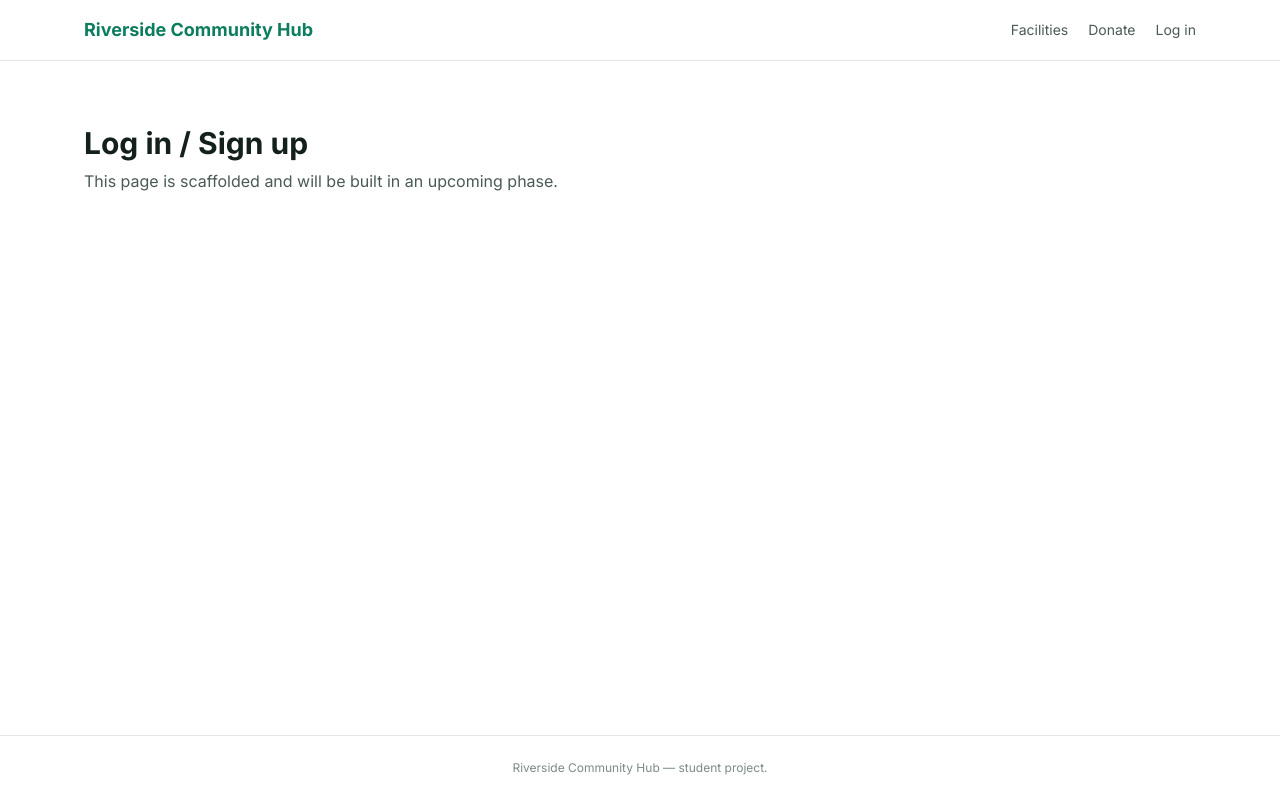
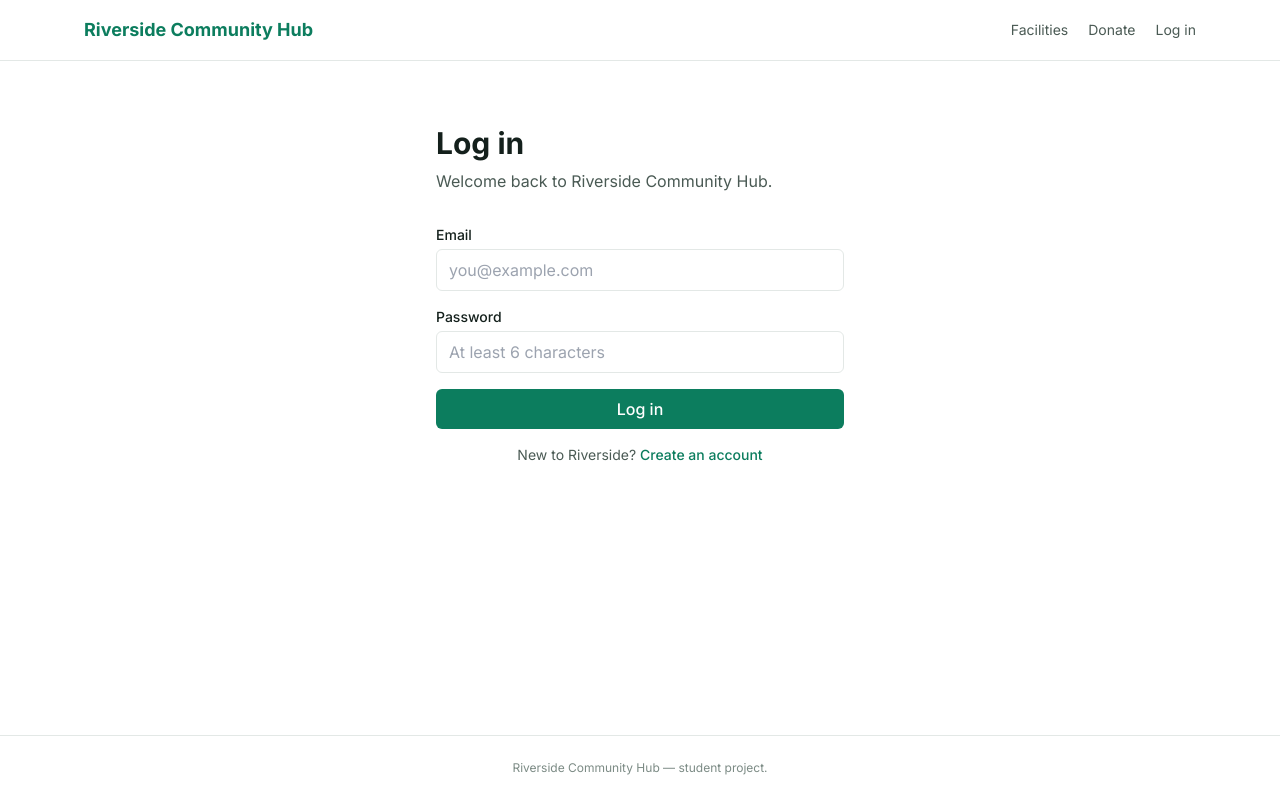
Before and after one commit to kabelomathapo6-lab/riverside-community-hub, a React app in the folder frontend/: page /login in a window 1280 px wide. Built offline with nearby package versions, Linux system fonts and the light colour scheme; no server answers; the HTML template or start-up script is replaced by a standard one.

Commit message:
frontend: add auth foundation (API helper, auth context) and working login page

```diff
--- a/frontend/src/App.tsx
+++ b/frontend/src/App.tsx
@@ -2,6 +2,7 @@
 // Public pages are open; member/staff/admin areas will be gated by auth
 // and role as we build each feature.
 import { BrowserRouter, Routes, Route, Link } from "react-router-dom";
+import LoginPage from "./pages/LoginPage";
 
 function Shell({ children }: { children: React.ReactNode }) {
   return (
@@ -41,7 +42,7 @@ export default function App() {
           <Route path="/" element={<Placeholder title="Welcome to Riverside" />} />
           <Route path="/facilities" element={<Placeholder title="Facilities & Availability" />} />
           <Route path="/donate" element={<Placeholder title="Donation Drive" />} />
-          <Route path="/login" element={<Placeholder title="Log in / Sign up" />} />
+          <Route path="/login" element={<LoginPage />} />
           <Route path="/dashboard" element={<Placeholder title="Member Dashboard" />} />
           <Route path="/admin" element={<Placeholder title="Admin Dashboard" />} />
           <Route path="*" element={<Placeholder title="Page not found" />} />
--- /dev/null
+++ b/frontend/src/lib/AuthContext.tsx
@@ -0,0 +1,96 @@
+// src/lib/AuthContext.tsx
+//
+// Holds the logged-in user's session and profile, and exposes login,
+// signup, and logout. Any component can call useAuth() to know who is
+// logged in and what their role is. This is what lets the header switch
+// between "Log in" and "Logout", and lets pages redirect if not allowed.
+
+import {
+  createContext,
+  useContext,
+  useEffect,
+  useState,
+} from "react";
+import type { ReactNode } from "react";
+import type { Session } from "@supabase/supabase-js";
+import { supabase } from "./supabase";
+import { api } from "./api";
+import type { Profile } from "../types/shared";
+
+interface AuthValue {
+  session: Session | null;
+  profile: Profile | null;
+  loading: boolean;
+  signIn: (email: string, password: string) => Promise<void>;
+  signUp: (email: string, password: string, fullName: string) => Promise<void>;
+  signOut: () => Promise<void>;
+}
+
+const AuthContext = createContext<AuthValue | undefined>(undefined);
+
+export function AuthProvider({ children }: { children: ReactNode }) {
+  const [session, setSession] = useState<Session | null>(null);
+  const [profile, setProfile] = useState<Profile | null>(null);
+  const [loading, setLoading] = useState(true);
+
+  // Load the user's profile row from our backend (RLS-scoped to them).
+  async function loadProfile() {
+    try {
+      const p = await api.get("/profiles/me");
+      setProfile(p);
+    } catch {
+      setProfile(null);
+    }
+  }
+
+  useEffect(() => {
+    // Get any existing session on first load.
+    supabase.auth.getSession().then(({ data }) => {
+      setSession(data.session);
+      if (data.session) loadProfile().finally(() => setLoading(false));
+      else setLoading(false);
+    });
+
+    // React to future login/logout events.
+    const { data: sub } = supabase.auth.onAuthStateChange((_event, sess) => {
+      setSession(sess);
+      if (sess) loadProfile();
+      else setProfile(null);
+    });
+
+    return () => sub.subscription.unsubscribe();
+  }, []);
+
+  async function signIn(email: string, password: string) {
+    const { error } = await supabase.auth.signInWithPassword({ email, password });
+    if (error) throw new Error(error.message);
+  }
+
+  async function signUp(email: string, password: string, fullName: string) {
+    const { error } = await supabase.auth.signUp({
+      email,
+      password,
+      options: { data: { full_name: fullName } },
+    });
+    if (error) throw new Error(error.message);
+  }
+
+  async function signOut() {
+    await supabase.auth.signOut();
+    setProfile(null);
+  }
+
+  return (
+    <AuthContext.Provider
+      value={{ session, profile, loading, signIn, signUp, signOut }}
+    >
+      {children}
+    </AuthContext.Provider>
+  );
+}
+
+export function useAuth() {
+  const ctx = useContext(AuthContext);
+  if (!ctx) throw new Error("useAuth must be used inside <AuthProvider>");
+  return ctx;
+}
--- /dev/null
+++ b/frontend/src/lib/api.ts
@@ -0,0 +1,58 @@
+// src/lib/api.ts
+//
+// A small wrapper around fetch for talking to our backend API.
+// It automatically attaches the logged-in user's Supabase access token
+// as a Bearer header, so individual pages never have to think about auth.
+// The base URL comes from VITE_API_URL (http://localhost:4000 in dev).
+
+import { supabase } from "./supabase";
+
+const BASE = import.meta.env.VITE_API_URL ?? "http://localhost:4000";
+
+async function authHeader(): Promise<Record<string, string>> {
+  const { data } = await supabase.auth.getSession();
+  const token = data.session?.access_token;
+  return token ? { Authorization: `Bearer ${token}` } : {};
+}
+
+async function handle(res: Response) {
+  if (!res.ok) {
+    // Our backend always sends { error: "..." } on failure.
+    let message = `Request failed (${res.status})`;
+    try {
+      const body = await res.json();
+      if (body?.error) message = body.error;
+    } catch {
+      // response had no JSON body; keep the generic message
+    }
+    throw new Error(message);
+  }
+  // Some endpoints (like CSV) are not JSON; callers that need those can use
+  // fetch directly. Everything in our app returns JSON.
+  return res.json();
+}
+
+export const api = {
+  async get(path: string) {
+    const res = await fetch(`${BASE}${path}`, {
+      headers: { ...(await authHeader()) },
+    });
+    return handle(res);
+  },
+  async post(path: string, body?: unknown) {
+    const res = await fetch(`${BASE}${path}`, {
+      method: "POST",
+      headers: { "Content-Type": "application/json", ...(await authHeader()) },
+      body: body ? JSON.stringify(body) : undefined,
+    });
+    return handle(res);
+  },
+  async patch(path: string, body?: unknown) {
+    const res = await fetch(`${BASE}${path}`, {
+      method: "PATCH",
+      headers: { "Content-Type": "application/json", ...(await authHeader()) },
+      body: body ? JSON.stringify(body) : undefined,
+    });
+    return handle(res);
+  },
+};
--- a/frontend/src/main.tsx
+++ b/frontend/src/main.tsx
@@ -2,9 +2,12 @@ import { StrictMode } from "react";
 import { createRoot } from "react-dom/client";
 import "./index.css";
 import App from "./App.tsx";
+import { AuthProvider } from "./lib/AuthContext";
 
 createRoot(document.getElementById("root")!).render(
   <StrictMode>
-    <App />
+    <AuthProvider>
+      <App />
+    </AuthProvider>
   </StrictMode>,
 );
--- /dev/null
+++ b/frontend/src/pages/LoginPage.tsx
@@ -0,0 +1,127 @@
+// src/pages/LoginPage.tsx
+//
+// Handles both logging in and signing up, toggled by a mode switch.
+// On success it sends the user to their dashboard. Sign-up passes the
+// full name through to Supabase metadata, which our database trigger uses
+// to fill the new profile row.
+
+import { useState } from "react";
+import { useNavigate } from "react-router-dom";
+import { useAuth } from "../lib/AuthContext";
+
+export default function LoginPage() {
+  const { signIn, signUp } = useAuth();
+  const navigate = useNavigate();
+
+  const [mode, setMode] = useState<"login" | "signup">("login");
+  const [fullName, setFullName] = useState("");
+  const [email, setEmail] = useState("");
+  const [password, setPassword] = useState("");
+  const [error, setError] = useState<string | null>(null);
+  const [notice, setNotice] = useState<string | null>(null);
+  const [busy, setBusy] = useState(false);
+
+  async function handleSubmit() {
+    setError(null);
+    setNotice(null);
+    setBusy(true);
+    try {
+      if (mode === "login") {
+        await signIn(email, password);
+        navigate("/dashboard");
+      } else {
+        await signUp(email, password, fullName);
+        // Depending on Supabase settings, sign-up may require email
+        // confirmation before the first login works.
+        setNotice(
+          "Account created. If email confirmation is on, check your inbox, then log in.",
+        );
+        setMode("login");
+      }
+    } catch (err) {
+      setError(err instanceof Error ? err.message : "Something went wrong");
+    } finally {
+      setBusy(false);
+    }
+  }
+
+  return (
+    <div className="mx-auto max-w-md px-5 py-16">
+      <h1 className="text-3xl font-bold">
+        {mode === "login" ? "Log in" : "Create your membership"}
+      </h1>
+      <p className="mt-2 text-ink-soft">
+        {mode === "login"
+          ? "Welcome back to Riverside Community Hub."
+          : "Join Riverside to book facilities and track your membership."}
+      </p>
+
+      <div className="mt-8 space-y-4">
+        {mode === "signup" && (
+          <div>
+            <label className="block text-sm font-medium">Full name</label>
+            <input
+              className="mt-1 w-full rounded-md border border-line px-3 py-2"
+              value={fullName}
+              onChange={(e) => setFullName(e.target.value)}
+              placeholder="Thabo Mokoena"
+            />
+          </div>
+        )}
+        <div>
+          <label className="block text-sm font-medium">Email</label>
+          <input
+            type="email"
+            className="mt-1 w-full rounded-md border border-line px-3 py-2"
+            value={email}
+            onChange={(e) => setEmail(e.target.value)}
+            placeholder="you@example.com"
+          />
+        </div>
+        <div>
+          <label className="block text-sm font-medium">Password</label>
+          <input
+            type="password"
+            className="mt-1 w-full rounded-md border border-line px-3 py-2"
+            value={password}
+            onChange={(e) => setPassword(e.target.value)}
+            placeholder="At least 6 characters"
+          />
+        </div>
+
+        {error && (
+          <p className="rounded-md bg-red-50 px-3 py-2 text-sm text-red-700">
+            {error}
+          </p>
+        )}
+        {notice && (
+          <p className="rounded-md bg-green-50 px-3 py-2 text-sm text-green-700">
+            {notice}
+          </p>
+        )}
+
+        <button
+          onClick={handleSubmit}
+          disabled={busy}
+          className="w-full rounded-md bg-brand-600 px-4 py-2 font-medium text-white hover:bg-brand-700 disabled:opacity-50"
+        >
+          {busy ? "Please wait..." : mode === "login" ? "Log in" : "Sign up"}
+        </button>
+
+        <p className="text-center text-sm text-ink-soft">
+          {mode === "login" ? "New to Riverside? " : "Already a member? "}
+          <button
+            onClick={() => {
+              setMode(mode === "login" ? "signup" : "login");
+              setError(null);
+              setNotice(null);
+            }}
+            className="font-medium text-brand-600 hover:underline"
+          >
+            {mode === "login" ? "Create an account" : "Log in"}
+          </button>
+        </p>
+      </div>
+    </div>
+  );
+}
```
